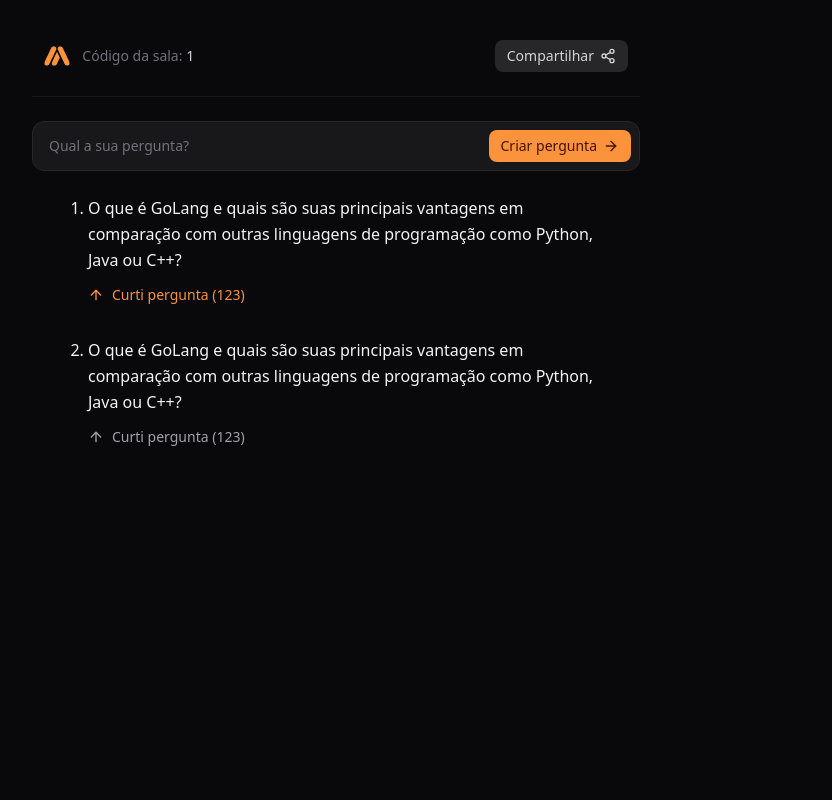
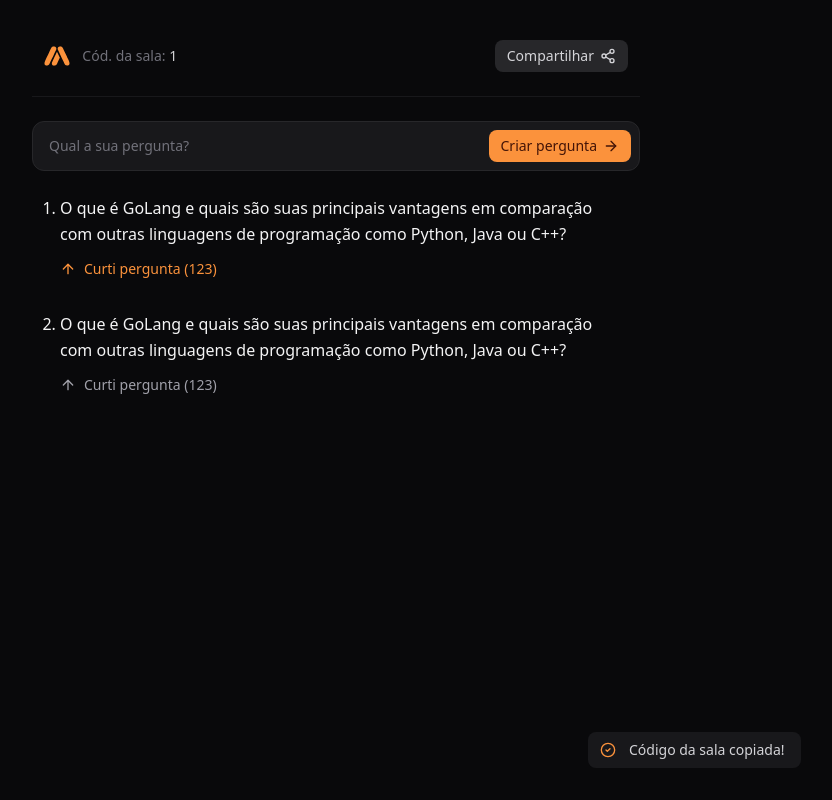
Before and after one commit to taylosstls/tech-go-react, a React (Vite) app in the folder frontend/: page /room/1 in a window 1280 px wide. Both pictures are taken after a click on the button "Compartilhar". Shown: the whole page, without its empty margins (304-1136 px from the left). Built offline with nearby package versions, Linux system fonts and the light colour scheme.

Commit message:
Add toaster

```diff
--- a/frontend/package.json
+++ b/frontend/package.json
@@ -13,7 +13,8 @@
     "lucide-react": "^0.407.0",
     "react": "19.0.0-rc-68dbd84b-20240812",
     "react-dom": "19.0.0-rc-68dbd84b-20240812",
-    "react-router-dom": "^6.26.0"
+    "react-router-dom": "^6.26.0",
+    "sonner": "^1.5.0"
   },
   "devDependencies": {
     "@eslint/js": "^9.8.0",
--- a/frontend/src/app.tsx
+++ b/frontend/src/app.tsx
@@ -1,3 +1,4 @@
+import { Toaster } from "sonner";
 import { createBrowserRouter, RouterProvider } from "react-router-dom";
 
 import { CreateRoom } from "./pages/CreateRoom";
@@ -15,5 +16,20 @@ const router = createBrowserRouter([
 ]);
 
 export function App() {
-  return <RouterProvider router={router} />;
+  return (
+    <>
+      <RouterProvider router={router} />
+      <Toaster
+        visibleToasts={1}
+        position="bottom-right"
+        toastOptions={{
+          unstyled: true,
+          classNames: {
+            toast: "bg-zinc-900 px-4 py-2 rounded-lg flex gap-2 items-center",
+            title: "text-zinc-300 text-sm font-sm",
+          },
+        }}
+      />
+    </>
+  );
 }
--- a/frontend/src/pages/Room/index.tsx
+++ b/frontend/src/pages/Room/index.tsx
@@ -1,24 +1,41 @@
 import { useParams } from "react-router-dom";
-import { ArrowRight, ArrowUp, Share2 } from "lucide-react";
+import { ArrowRight, ArrowUp, CircleCheck, Share2 } from "lucide-react";
+import { toast } from "sonner";
 
 import amaLogo from "../../assets/images/ama-logo.svg";
 
 export function Room() {
   const { roomId } = useParams();
 
+  function handleCopyCode() {
+    const url = window.location.href.toString();
+
+    if (navigator.share !== undefined && navigator.canShare()) {
+      navigator.share({ url });
+    } else {
+      navigator.clipboard.writeText(url);
+      toast("Código da sala copiada!", {
+        icon: <CircleCheck className="size-4 text-orange-400" />,
+      });
+    }
+  }
+
   return (
     <div className="mx-auto max-w-[640px] flex flex-col gap-6 py-10 px-4">
       <div className="flex items-center gap-3 px-3">
         <img src={amaLogo} alt="AMA" className="h-5" />
 
-        <span className="flex-1 text-sm text-zinc-500 truncate">
-          Código da sala:{" "}
-          <span className="text-zinc-300 font-medium lowercase">{roomId}</span>
+        <span className="text-sm text-zinc-500 truncate">
+          Cód. da sala:{" "}
+          <span id="RoomCode" className="text-zinc-300 font-medium lowercase">
+            {roomId}
+          </span>
         </span>
 
         <button
           type="button"
-          className="bg-zinc-800 text-zinc-300 px-3 py-1.5 gap-1.5 flex items-center rounded-lg font-medium text-sm transition-all hover:bg-zinc-700"
+          onClick={handleCopyCode}
+          className="ml-auto bg-zinc-800 text-zinc-300 px-3 py-1.5 gap-1.5 flex items-center rounded-lg font-medium text-sm transition-all hover:bg-zinc-700"
         >
           Compartilhar
           <Share2 className="size-4" />
@@ -48,7 +65,7 @@ export function Room() {
         </button>
       </form>
 
-      <ol className="list-decimal list-outside px-10 space-y-8">
+      <ol className="list-decimal list-outside px-3 space-y-8">
         <li className="ml-4 leading-relaxed text-zinc-100">
           O que é GoLang e quais são suas principais vantagens em comparação com
           outras linguagens de programação como Python, Java ou C++?
```
Also changed, not shown: 1 other file (tests, documents, lock files or other folders).
